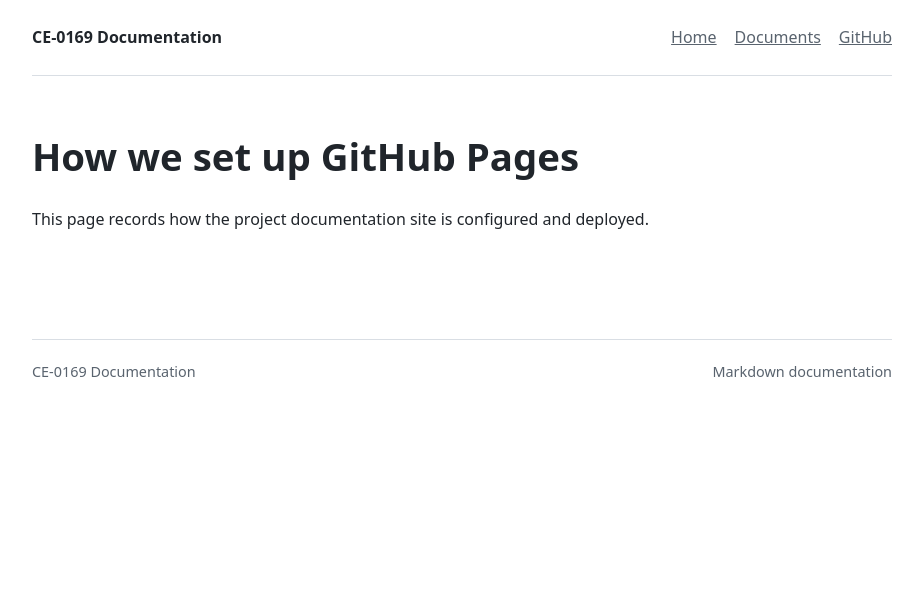
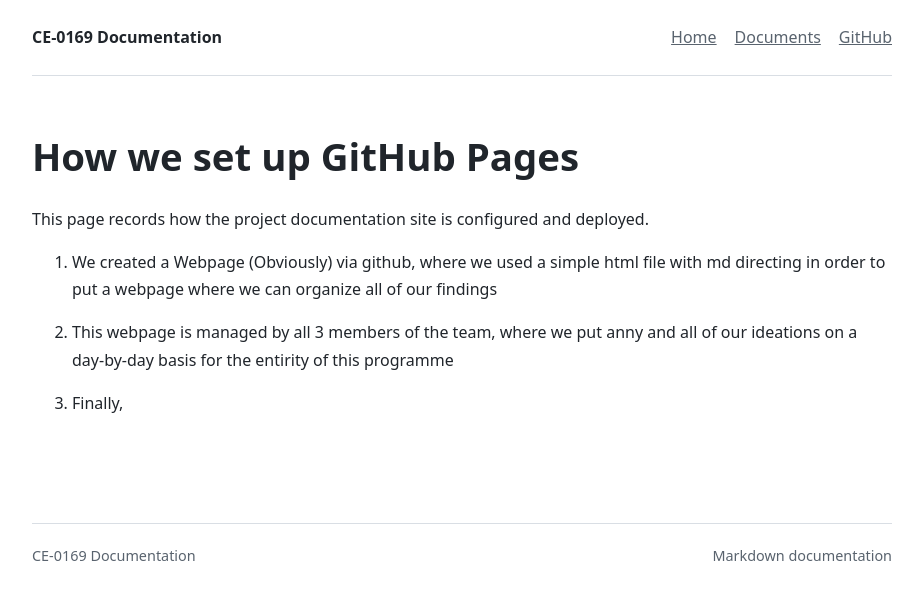
Before and after one commit to Suraset-Khurasee/rnd01, a Jekyll site: the page built from docs/HWSGP.md, in a window 1280 px wide. Shown: the top 600 px of the page, without its empty margins (178-1101 px from the left). Built offline with Jekyll 4.4.1, drawn with Linux system fonts in a browser that asks for light colours.

Commit message:
Update HWSGP.md to include detailed setup instructions for GitHub Pages

```diff
--- a/docs/HWSGP.md
+++ b/docs/HWSGP.md
@@ -7,3 +7,9 @@ title: How we set up GitHub Pages
 
 This page records how the project documentation site is configured and
 deployed.
+
+1. We created a Webpage (Obviously) via github, where we used a simple html file with md directing in order to put a webpage where we can organize all of our findings
+
+2. This webpage is managed by all 3 members of the team, where we put anny and all of our ideations on a day-by-day basis for the entirity of this programme
+
+3. Finally,
```
